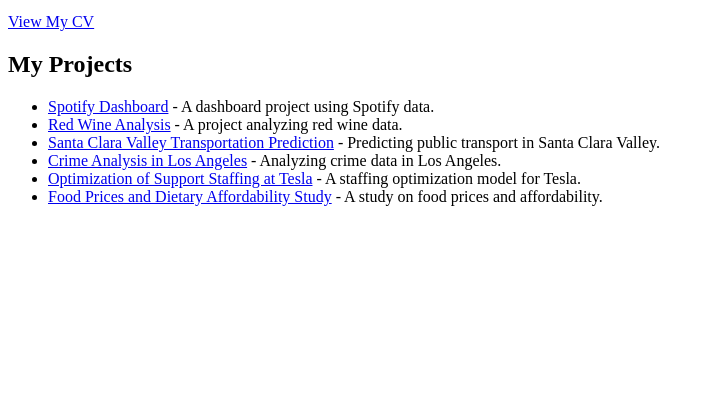
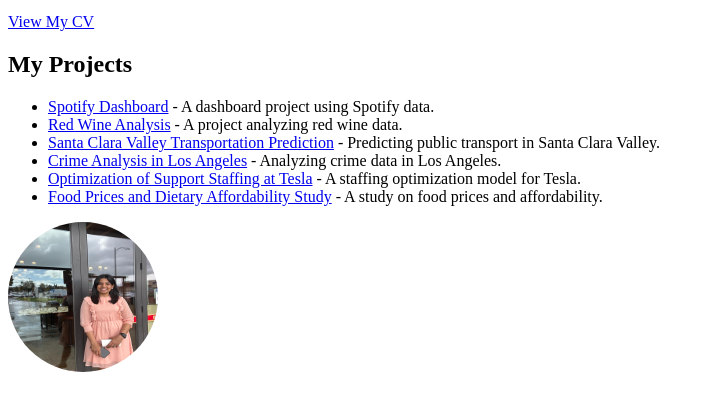
Before and after one commit to ValliKasivishwanath/ValliKasivishwanath.github.io, a plain HTML site: page index.html in a window 1280 px wide. Shown: the part 101-512 px from the top of the page, without its empty margins (0-711 px from the left). Drawn offline with Linux system fonts and the light colour scheme.

Commit message:
Update index.html
Saved photo

```diff
--- a/index.html
+++ b/index.html
@@ -22,3 +22,7 @@
     <li><a href="https://github.com/ValliKasivishwanath/Optimization-of-Support-Staffing-at-Tesla">Optimization of Support Staffing at Tesla</a> - A staffing optimization model for Tesla.</li>
     <li><a href="https://github.com/ValliKasivishwanath/Food-Prices-and-Dietary-Affordability-Study">Food Prices and Dietary Affordability Study</a> - A study on food prices and affordability.</li>
 </ul>
+
+<div style="float: left; margin-right: 20px;">
+    <img src="237758fd-be23-4acd-8731-a263e07e34b2 2.JPG" alt="Valli Kasivishwanath" style="border-radius: 50%; width: 150px; height: 150px;">
+</div>
```
